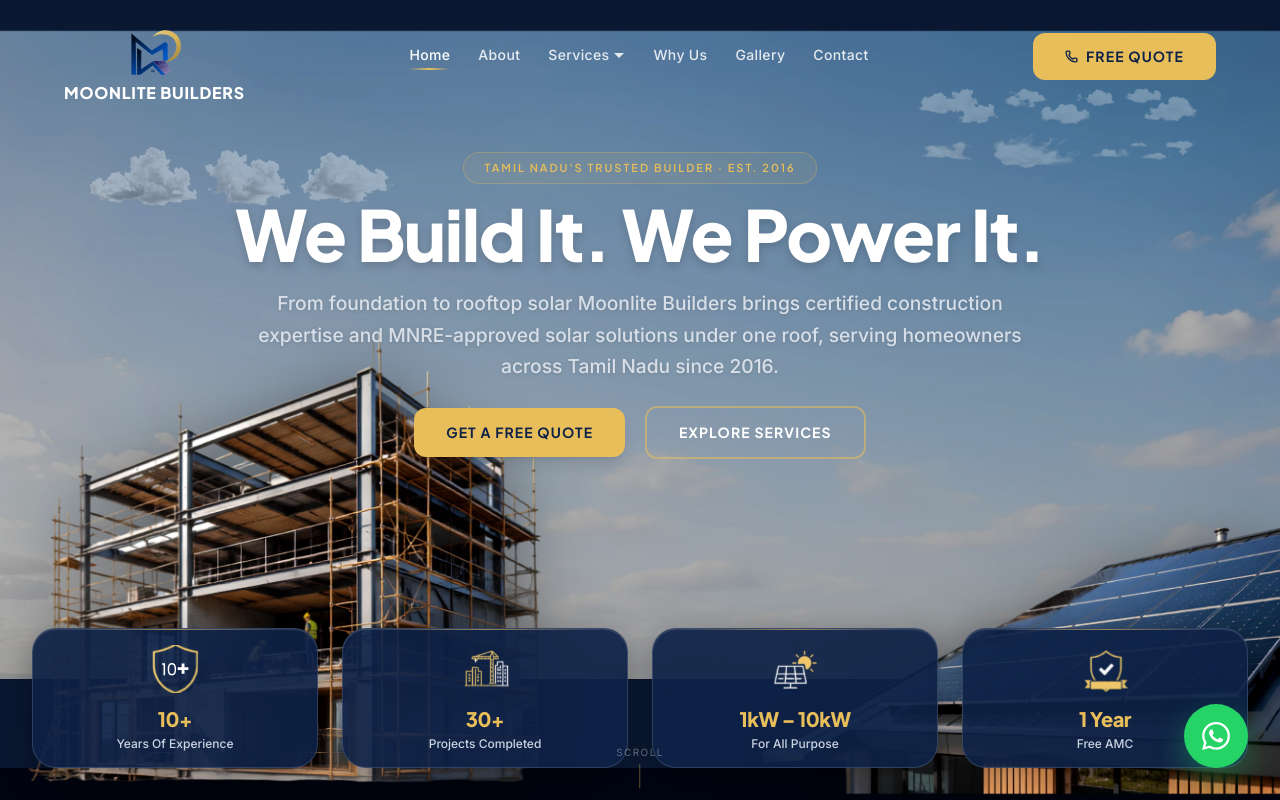
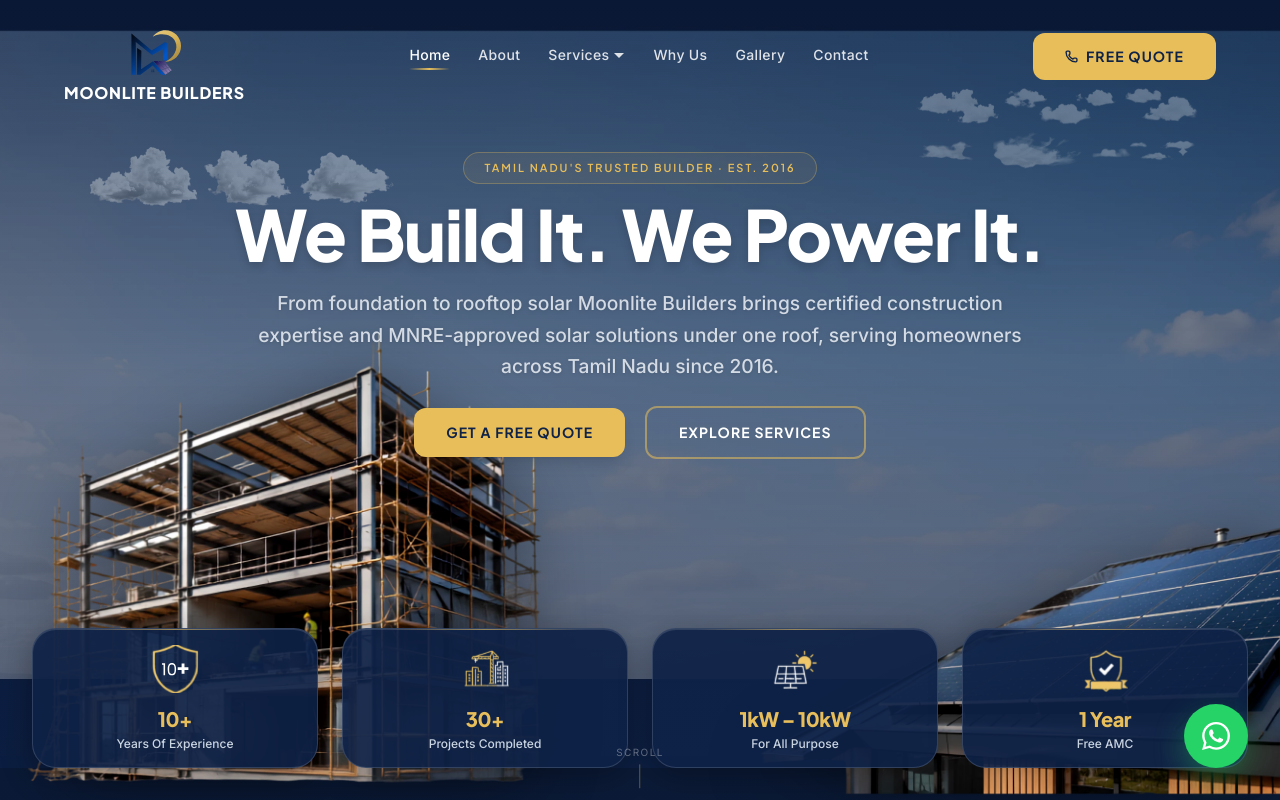
Before and after one commit to moonlitebuilders/moolitebuilders, a React (Vite) app: page / in a window 1280 px wide. Shown: the top 800 px of the page. Built offline with nearby package versions, Linux system fonts and the light colour scheme.

Commit message:
fix(hero): remove section background color and apply premium seamless linear gradient overlay

```diff
--- a/src/components/Hero.tsx
+++ b/src/components/Hero.tsx
@@ -255,7 +255,7 @@ export const Hero: React.FC<HeroProps> = ({ phase, isSkipped }) => {
       ref={containerRef}
       id="hero"
       aria-label="Moonlite Builders — Construction and Solar Services Hero"
-      className="relative w-full min-h-[100dvh] flex flex-col justify-between overflow-hidden bg-slate-950"
+      className="relative w-full min-h-[100dvh] flex flex-col justify-between overflow-hidden"
     >
       {/* ── LAYER 0 — Sky Background Parallax (absolute, exact full-coverage) ── */}
       <motion.div
@@ -270,9 +270,12 @@ export const Hero: React.FC<HeroProps> = ({ phase, isSkipped }) => {
         />
       </motion.div>
 
-      {/* ── LAYER 1 — Single Uniform Backdrop Overlay (absolute, exact full-coverage) ── */}
+      {/* ── LAYER 1 — Premium Blue Gradient Overlay (absolute, exact full-coverage) ── */}
       <div
-        className="absolute inset-0 z-[1] bg-black/30 pointer-events-none"
+        className="absolute inset-0 z-[1] pointer-events-none"
+        style={{
+          background: 'linear-gradient(180deg, rgba(8, 20, 45, 0.70) 0%, rgba(10, 26, 55, 0.58) 45%, rgba(12, 30, 65, 0.68) 100%)'
+        }}
         aria-hidden="true"
       />
 
```
